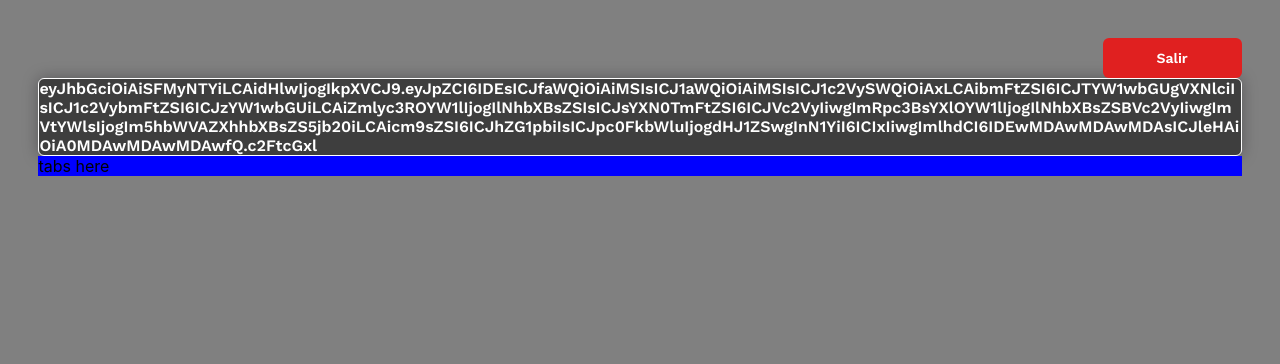
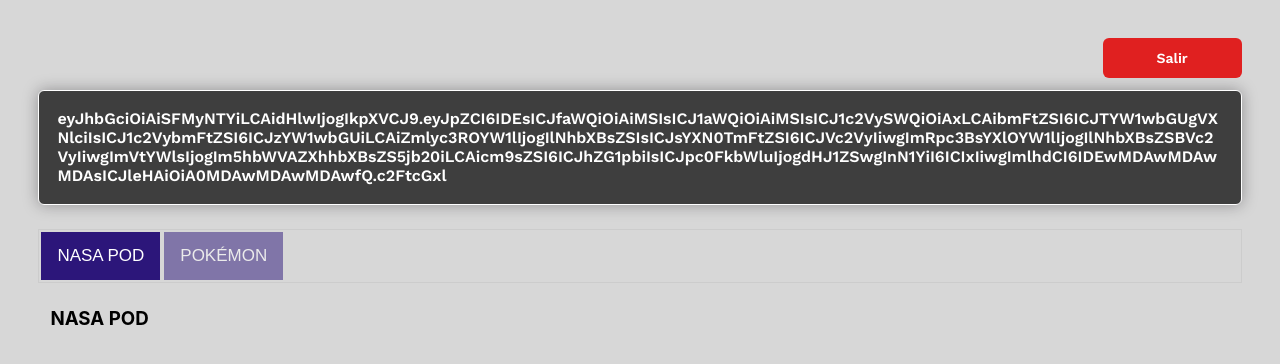
Before and after one commit to DiegoValenciaRoman/barracksgg, a React (Create React App) app in the folder barracksgg/: page /account/data in a window 1280 px wide. Shown: the top 364 px of the page. Built offline with nearby package versions, Linux system fonts and the light colour scheme; sample sign-in values are in the browser's storage.

Commit message:
Se agrego tab
se agregó la funcionalidad de tabs segun la documentacion entregada en el pdf + react

```diff
--- a/barracksgg/src/App.css
+++ b/barracksgg/src/App.css
@@ -82,7 +82,7 @@
   margin: 0 0 1rem 0;
 }
 .dashboard {
-  background-color: gray;
+  background-color: rgb(215, 215, 215);
   position: absolute;
   top: 0;
   right: 0;
@@ -102,6 +102,9 @@
   font-weight: normal;
   font-size: 16px;
   color: white;
+  padding: 1.5%;
+  margin-top: 1%;
+  margin-bottom: 2%;
 }
 .logOutButton {
   width: 139px;
@@ -124,5 +127,34 @@
   text-align: right;
 }
 .tabContainerDashboard {
-  background-color: blue;
 }
+
+.tab {
+  overflow: hidden;
+  border: 1px solid #ccc;
+}
+
+/* Style the buttons inside the tab */
+.tab button {
+  background-color: inherit;
+  float: left;
+  border: none;
+  outline: none;
+  cursor: pointer;
+  padding: 14px 16px;
+  transition: 0.3s;
+  font-size: 17px;
+}
+
+.tablinks {
+  background-color: #2c167a !important;
+  color: white;
+  margin: 2px;
+}
+
+/* Style the tab content */
+.tabcontent {
+  padding: 6px 12px;
+
+  border-top: none;
+}
--- a/barracksgg/src/components/DashboardComponent/Dashboard.js
+++ b/barracksgg/src/components/DashboardComponent/Dashboard.js
@@ -1,16 +1,44 @@
-import React, { useEffect } from "react";
+import React, { useEffect, useState } from "react";
 import { logOutUser, selectUser } from "../../features/counter/appSlice";
 import { useDispatch, useSelector } from "react-redux";
 import { useHistory } from "react-router-dom";
 function Dashboard() {
+  //utility to dispatch actions
   const dispatch = useDispatch();
+  // user global state
   const user = useSelector(selectUser);
   //utility to redirect user
   const history = useHistory();
+  const [tabsInfo, setTabsInfo] = useState([
+    { name: "NASA POD", isActive: true },
+    { name: "POKÉMON", isActive: false },
+  ]);
+  /**
+   * @params None
+   * @description Dispatchs logout user action to remove user info from localstorage and redux state
+   * @returns void
+   */
   const logOut = () => {
     dispatch(logOutUser());
   };
+  /**
+   * @params None, uses local component state
+   * @description Updates tabsinfo state according to new active tab selected by the user
+   * @returns void
+   */
+  const changeActive = (position) => {
+    setTabsInfo(
+      tabsInfo.map((tab, i) => {
+        if (i === position) {
+          return { ...tab, isActive: true };
+        } else {
+          return { ...tab, isActive: false };
+        }
+      })
+    );
+  };
   useEffect(() => {
+    console.log(tabsInfo);
     if (!user.isAuth) {
       history.push("/account/login");
     }
@@ -26,7 +54,31 @@ function Dashboard() {
           </div>
           <div className="token">{user?.token}</div>
         </div>
-        <div className="tabContainerDashboard">tabs here</div>
+        <div className="tabContainerDashboard">
+          <div class="tab">
+            {tabsInfo.map((tab, i) => (
+              <button
+                class="tablinks"
+                style={tab.isActive ? {} : { opacity: "0.5" }}
+                onClick={() => {
+                  changeActive(i);
+                }}
+                key={tab.name}
+              >
+                {tab.name}
+              </button>
+            ))}
+          </div>
+          {tabsInfo.map((tab) =>
+            tab.isActive ? (
+              <div class="tabcontent">
+                <h3>{tab.name}</h3>
+              </div>
+            ) : (
+              ""
+            )
+          )}
+        </div>
       </div>
     </div>
   );
--- a/barracksgg/src/features/counter/appSlice.js
+++ b/barracksgg/src/features/counter/appSlice.js
@@ -34,12 +34,14 @@ export const sendUserCredentials = (payload) => (dispatch) => {
       console.log(response);
       if (response.status === 200) {
         dispatch(setLoggedUser(response.data.token));
+      } else {
+        alert(response.status);
       }
     })
     .catch((error) => {
-      console.log(error);
       if (error.response) {
         console.log(error.response.status);
+        alert(error.response.status, "cors");
       }
     });
 };
```
